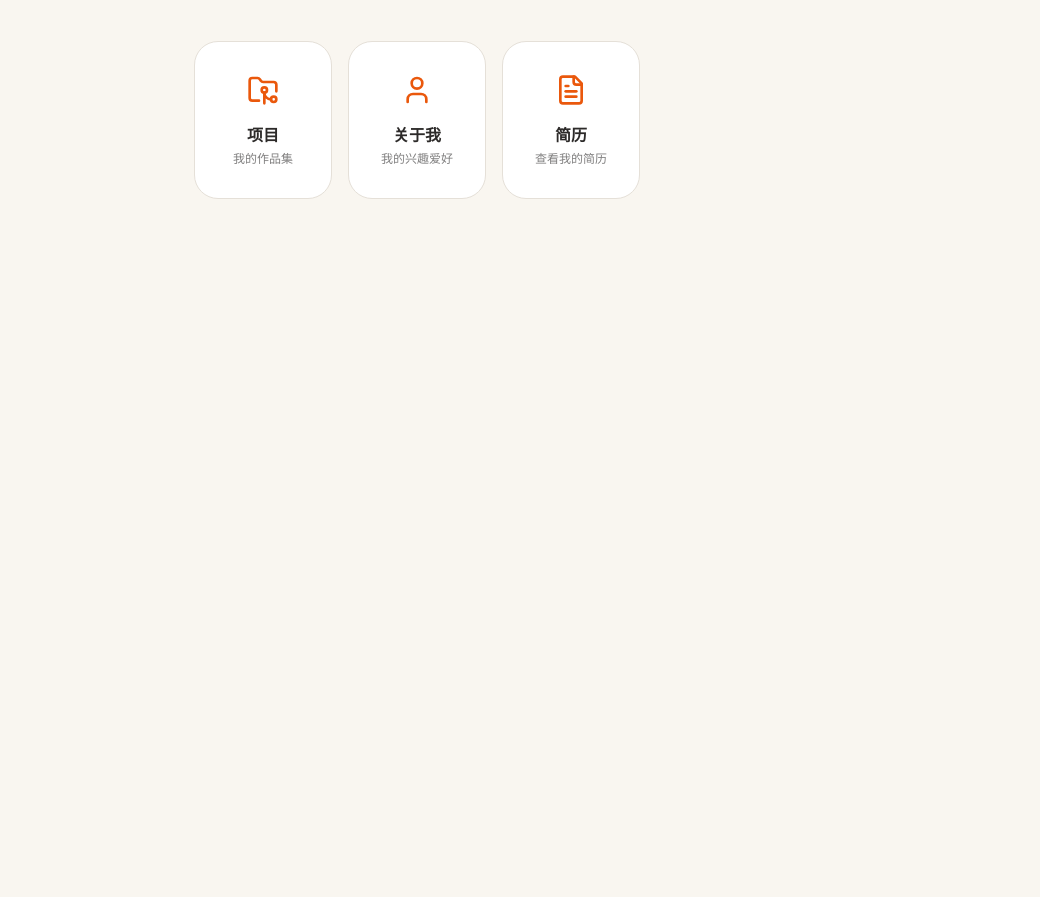
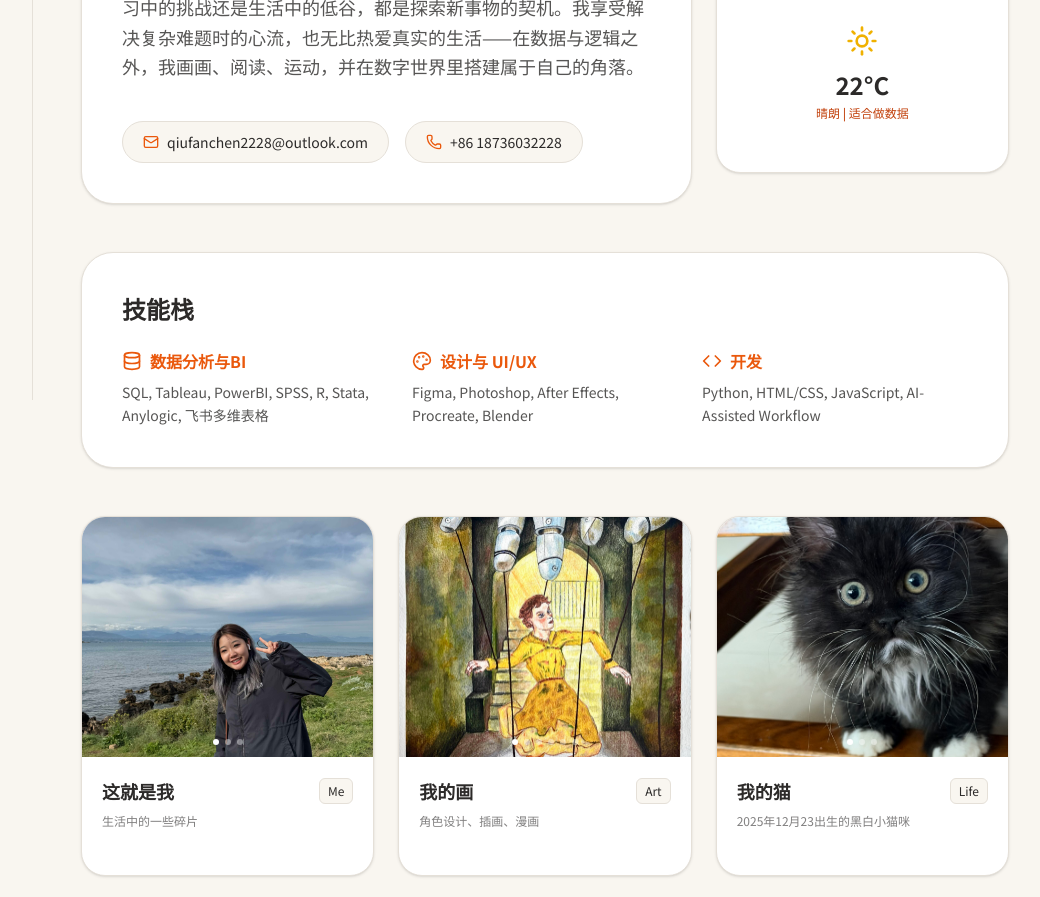
Before and after one commit to CCarol0o0/Personal-Website, a React (Vite) app: page /#/about in a window 1280 px wide. Shown: the part 400-1297 px from the top of the page, without its empty margins (223-1263 px from the left). Before the commit the page ends 800 px from the top, so only its background shows below. Built offline with nearby package versions, Linux system fonts and the light colour scheme; no server answers; a web font is replaced by a local one.

Commit message:
Fix GitHub Pages deployment

```diff
--- a/package.json
+++ b/package.json
@@ -11,7 +11,6 @@
     "lint": "tsc --noEmit"
   },
   "dependencies": {
-    "@google/genai": "^1.29.0",
     "@tailwindcss/vite": "^4.1.14",
     "@vitejs/plugin-react": "^5.0.4",
     "dotenv": "^17.2.3",
--- a/src/App.tsx
+++ b/src/App.tsx
@@ -3,7 +3,7 @@
  * SPDX-License-Identifier: Apache-2.0
  */
 
-import { BrowserRouter as Router, Routes, Route } from 'react-router-dom';
+import { HashRouter as Router, Routes, Route } from 'react-router-dom';
 import Layout from './components/Layout';
 import Home from './pages/Home';
 import Projects from './pages/Projects';
--- a/src/pages/About.tsx
+++ b/src/pages/About.tsx
@@ -6,6 +6,7 @@
 
 export default function About() {
   const { t } = useLanguage();
+  const asset = (fileName: string) => `${import.meta.env.BASE_URL}Assets-carol/${fileName}`;
 
   return (
     <div className="space-y-12 animate-in fade-in duration-700">
@@ -89,7 +90,7 @@
           {/* Me */}
          <div className="flex flex-col bg-[var(--color-card)] border border-[var(--color-border)] rounded-3xl overflow-hidden shadow-sm h-[360px]">
           <div className="h-[240px] w-full">
-            <Carousel images={['/Assets-carol/me1.jpg', '/Assets-carol/me2.jpg', '/Assets-carol/me3.jpg']} altText="This is Me" />
+            <Carousel images={[asset('me1.jpg'), asset('me2.jpg'), asset('me3.jpg')]} altText="This is Me" />
           </div>
           <div className="p-5 flex flex-col flex-1">
             <div className="flex items-center justify-between mb-2">
@@ -103,7 +104,7 @@
         {/* Art */}
         <div className="flex flex-col bg-[var(--color-card)] border border-[var(--color-border)] rounded-3xl overflow-hidden shadow-sm h-[360px]">
           <div className="h-[240px] w-full">
-            <Carousel images={['/Assets-carol/life-art1.jpg', '/Assets-carol/life-art2.jpg', '/Assets-carol/life-art3.jpg', '/Assets-carol/life-art4.jpg', '/Assets-carol/life-art5.jpg', '/Assets-carol/life-art6.jpg']} altText="My Art" />
+            <Carousel images={[asset('life-art1.jpg'), asset('life-art2.jpg'), asset('life-art3.jpg'), asset('life-art4.jpg'), asset('life-art5.jpg'), asset('life-art6.jpg')]} altText="My Art" />
           </div>
           <div className="p-5 flex flex-col flex-1">
             <div className="flex items-center justify-between mb-2">
@@ -117,7 +118,7 @@
         {/* Cat */}
         <div className="flex flex-col bg-[var(--color-card)] border border-[var(--color-border)] rounded-3xl overflow-hidden shadow-sm h-[360px]">
           <div className="h-[240px] w-full">
-            <Carousel images={['/Assets-carol/life-cat1.jpg', '/Assets-carol/life-cat2.jpg', '/Assets-carol/life-cat3.jpg']} altText="My Cat" />
+            <Carousel images={[asset('life-cat1.jpg'), asset('life-cat2.jpg'), asset('life-cat3.jpg')]} altText="My Cat" />
           </div>
           <div className="p-5 flex flex-col flex-1">
             <div className="flex items-center justify-between mb-2">
@@ -131,7 +132,7 @@
         {/* Sports */}
         <div className="flex flex-col bg-[var(--color-card)] border border-[var(--color-border)] rounded-3xl overflow-hidden shadow-sm h-[360px]">
           <div className="h-[240px] w-full">
-            <Carousel images={['/Assets-carol/life-sports1.jpg']} altText="Sports" />
+            <Carousel images={[asset('life-sports1.jpg')]} altText="Sports" />
           </div>
           <div className="p-5 flex flex-col flex-1">
             <div className="flex items-center justify-between mb-2">
@@ -147,12 +148,12 @@
           <div className="h-[280px] w-full">
             <Carousel
               images={[
-                '/Assets-carol/enjoygame1.jpg',
-                '/Assets-carol/enjoygame2.jpg',
-                '/Assets-carol/enjoygame3.jpg',
-                '/Assets-carol/enjoygame4.jpg',
-                '/Assets-carol/enjoygame5.jpg',
-                '/Assets-carol/enjoygame6.jpg'
+                asset('enjoygame1.jpg'),
+                asset('enjoygame2.jpg'),
+                asset('enjoygame3.jpg'),
+                asset('enjoygame4.jpg'),
+                asset('enjoygame5.jpg'),
+                asset('enjoygame6.jpg')
               ]}
               altText="Favorite Games"
             />
@@ -168,14 +169,14 @@
           <div className="h-[280px] w-full">
             <Carousel
               images={[
-                '/Assets-carol/enjoymovie1.jpg',
-                '/Assets-carol/enjoymovie2.jpg',
-                '/Assets-carol/enjoymovie3.jpg',
-                '/Assets-carol/enjoymovie4.jpg',
-                '/Assets-carol/enjoymovie5.jpg',
-                '/Assets-carol/enjoytvshow1.jpg',
-                '/Assets-carol/enjoyanime1.jpg',
-                '/Assets-carol/enjoyanime2.jpg'
+                asset('enjoymovie1.jpg'),
+                asset('enjoymovie2.jpg'),
+                asset('enjoymovie3.jpg'),
+                asset('enjoymovie4.jpg'),
+                asset('enjoymovie5.jpg'),
+                asset('enjoytvshow1.jpg'),
+                asset('enjoyanime1.jpg'),
+                asset('enjoyanime2.jpg')
               ]}
               altText="Watchlist"
             />
--- a/src/pages/Projects.tsx
+++ b/src/pages/Projects.tsx
@@ -4,13 +4,14 @@
 
 export default function Projects() {
   const { t } = useLanguage();
+  const asset = (fileName: string) => `${import.meta.env.BASE_URL}Assets-carol/${fileName}`;
 
   const projects = [
     {
       title: t('projects.indie.title'),
       badge: t('projects.indie.badge'),
       desc: t('projects.indie.desc'),
-      images: ['/Assets-carol/game-herroom.jpg', '/Assets-carol/game-drawing.jpg', '/Assets-carol/game-ui1.jpg', '/Assets-carol/game-ui2.jpg', '/Assets-carol/game-ui3.jpg', '/Assets-carol/game-ui4.jpg'],
+      images: [asset('game-herroom.jpg'), asset('game-drawing.jpg'), asset('game-ui1.jpg'), asset('game-ui2.jpg'), asset('game-ui3.jpg'), asset('game-ui4.jpg')],
       link: 'https://noobflash-study.itch.io/herroom',
       linkText: t('projects.indie.link'),
     },
@@ -18,19 +19,19 @@
       title: t('projects.bi.title'),
       badge: t('projects.bi.badge'),
       desc: t('projects.bi.desc'),
-      images: ['/Assets-carol/project-powerbi.jpg', '/Assets-carol/project-powerbi1.png', '/Assets-carol/project-powerbi2.png', '/Assets-carol/project-tableaui.jpg'],
+      images: [asset('project-powerbi.jpg'), asset('project-powerbi1.png'), asset('project-powerbi2.png'), asset('project-tableaui.jpg')],
     },
     {
       title: t('projects.sim.title'),
       badge: t('projects.sim.badge'),
       desc: t('projects.sim.desc'),
-      images: ['/Assets-carol/project-simulation(des).jpg'],
+      images: [asset('project-simulation(des).jpg')],
     },
     {
       title: t('projects.consumer.title'),
       badge: t('projects.consumer.badge'),
       desc: t('projects.consumer.desc'),
-      images: ['/Assets-carol/project-skin.jpg'],
+      images: [asset('project-skin.jpg')],
     },
   ];
 
@@ -40,7 +41,7 @@
       <section>
         <div className="relative overflow-hidden rounded-[2rem] bg-[var(--color-card)] border border-[var(--color-border)] shadow-sm group">
           <div className="h-[300px] md:h-[400px] w-full overflow-hidden">
-            <Carousel images={['/Assets-carol/Group 1.png', '/Assets-carol/Group 3.png', '/Assets-carol/project-twin-fullgraph-topology.jpg', '/Assets-carol/project-twin-platformgraph-topology.jpg']} altText="Digital Twin" />
+            <Carousel images={[asset('Group 1.png'), asset('Group 3.png'), asset('project-twin-fullgraph-topology.jpg'), asset('project-twin-platformgraph-topology.jpg')]} altText="Digital Twin" />
           </div>
           <div className="p-8 md:p-10 bg-[var(--color-card)] relative z-10">
             <div className="flex items-center gap-3 mb-4">
@@ -57,7 +58,7 @@
             </p>
             <div className="flex flex-wrap gap-4">
               <a
-                href="/Assets-carol/subway-dashboard.html"
+                href={asset('subway-dashboard.html')}
                 target="_blank"
                 rel="noopener noreferrer"
                 className="inline-flex items-center gap-2 px-6 py-3 rounded-full bg-[var(--color-text)] text-[var(--color-bg)] font-medium hover:bg-[var(--color-accent)] hover:text-white transition-colors"
@@ -66,7 +67,7 @@
                 {t('projects.featured.btn1')}
               </a>
               <a
-                href="/Assets-carol/subway-analysis.html"
+                href={asset('subway-analysis.html')}
                 target="_blank"
                 rel="noopener noreferrer"
                 className="inline-flex items-center gap-2 px-6 py-3 rounded-full border border-[var(--color-border)] bg-[var(--color-card)] hover:bg-[var(--color-card-hover)] transition-colors"
--- a/src/pages/Resume.tsx
+++ b/src/pages/Resume.tsx
@@ -3,6 +3,7 @@
 
 export default function Resume() {
   const { t } = useLanguage();
+  const resumeUrl = `${import.meta.env.BASE_URL}Assets-carol/Resume.pdf`;
 
   return (
     <div className="space-y-12 animate-in fade-in duration-700 max-w-4xl mx-auto">
@@ -12,7 +13,7 @@
 
       <div className="grid grid-cols-1 sm:grid-cols-2 gap-6">
         <a
-          href="/Assets-carol/Resume.pdf"
+          href={resumeUrl}
           target="_blank"
           rel="noopener noreferrer"
           className="group flex flex-col items-center justify-center p-10 bg-[var(--color-card)] border border-[var(--color-border)] rounded-[2rem] hover:-translate-y-1 hover:shadow-lg transition-all"
@@ -24,7 +25,7 @@
         </a>
 
         <a
-          href="/Assets-carol/Resume.pdf"
+          href={resumeUrl}
           download
           className="group flex flex-col items-center justify-center p-10 bg-[var(--color-card)] border border-[var(--color-border)] rounded-[2rem] hover:-translate-y-1 hover:shadow-lg transition-all"
         >
--- a/vite.config.ts
+++ b/vite.config.ts
@@ -1,11 +1,11 @@
 import tailwindcss from '@tailwindcss/vite';
 import react from '@vitejs/plugin-react';
 import path from 'path';
-import {defineConfig, loadEnv} from 'vite';
+import {defineConfig} from 'vite';
 
-export default defineConfig(({mode}) => {
-  const env = loadEnv(mode, '.', '');
+export default defineConfig(({command}) => {
   return {
+    base: command === 'build' ? '/Personal-Website/' : '/',
     plugins: [react(), tailwindcss()],
     resolve: {
       alias: {
```
Also changed, not shown: 2 other files (tests, documents, lock files or other folders).
